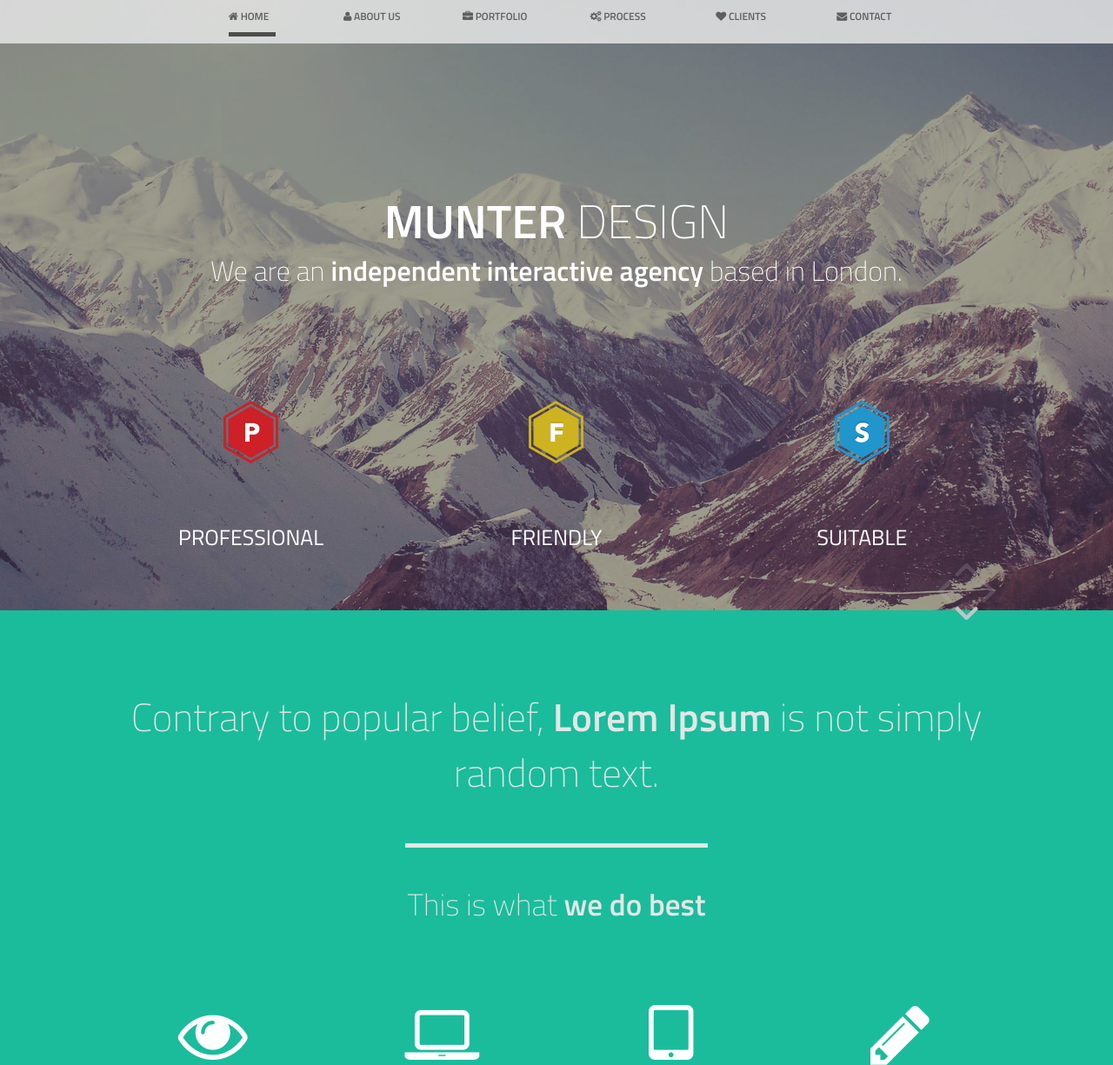
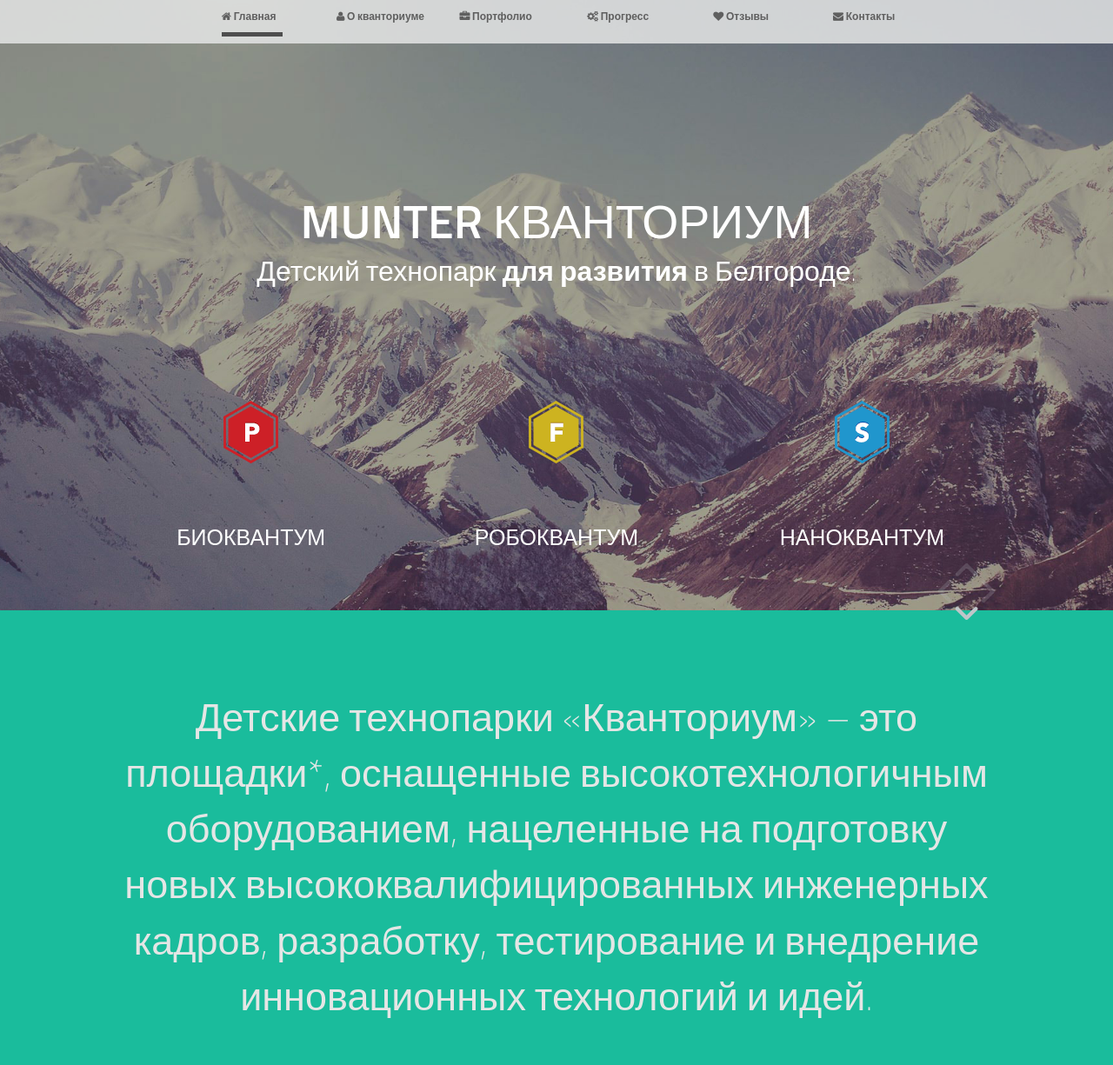
Before and after one commit to i-am-111/i-am-111.github.io, a plain HTML site: page index.html in a window 1280 px wide. Shown: the top 1225 px of the page at 87% size. Drawn offline with Linux system fonts and the light colour scheme.

Commit message:
Update index.html

```diff
--- a/index.html
+++ b/index.html
@@ -1,12 +1,12 @@
 <!doctype html>
 <html>
-<head lang="en">
+<head lang="ru">
 	<meta charset="utf-8">
 	<meta name="viewport" content="width=device-width, initial-scale=1, maximum-scale=1, user-scalable=no">
 
-	<title>MUNTER - Free Bootstrap 3 One Page Theme</title>
-	<meta name="description" content="BlackTie.co - Free Handsome Bootstrap Themes" />
-	<meta name="keywords" content="themes, bootstrap, free, templates, bootstrap 3, freebie,">
+	<title>КВАНТОРИУМ - Детский технопарк в Белгороде</title>
+	<meta name="description" content="КВАНТОРИУМ - Детский технопарк в Белгороде" />
+	<meta name="keywords" content="Белгород, кванториум, технопарк,">
 	<meta property="og:title" content="">
 
 	<link rel="stylesheet" type="text/css" href="css/bootstrap.min.css">
@@ -36,12 +36,12 @@
 
 			<div class="nav-collapse collapse navbar-responsive-collapse">
 				<ul class="nav row">
-					<li data-slide="1" class="col-12 col-sm-2"><a id="menu-link-1" href="#slide-1" title="Next Section"><span class="icon icon-home"></span> <span class="text">HOME</span></a></li>
-					<li data-slide="2" class="col-12 col-sm-2"><a id="menu-link-2" href="#slide-2" title="Next Section"><span class="icon icon-user"></span> <span class="text">ABOUT US</span></a></li>
-					<li data-slide="3" class="col-12 col-sm-2"><a id="menu-link-3" href="#slide-3" title="Next Section"><span class="icon icon-briefcase"></span> <span class="text">PORTFOLIO</span></a></li>
-					<li data-slide="4" class="col-12 col-sm-2"><a id="menu-link-4" href="#slide-4" title="Next Section"><span class="icon icon-gears"></span> <span class="text">PROCESS</span></a></li>
-					<li data-slide="5" class="col-12 col-sm-2"><a id="menu-link-5" href="#slide-5" title="Next Section"><span class="icon icon-heart"></span> <span class="text">CLIENTS</span></a></li>
-					<li data-slide="6" class="col-12 col-sm-2"><a id="menu-link-6" href="#slide-6" title="Next Section"><span class="icon icon-envelope"></span> <span class="text">CONTACT</span></a></li>
+					<li data-slide="1" class="col-12 col-sm-2"><a id="menu-link-1" href="#slide-1" title="Next Section"><span class="icon icon-home"></span> <span class="text">Главная</span></a></li>
+					<li data-slide="2" class="col-12 col-sm-2"><a id="menu-link-2" href="#slide-2" title="Next Section"><span class="icon icon-user"></span> <span class="text">О кванториуме</span></a></li>
+					<li data-slide="3" class="col-12 col-sm-2"><a id="menu-link-3" href="#slide-3" title="Next Section"><span class="icon icon-briefcase"></span> <span class="text">Портфолио</span></a></li>
+					<li data-slide="4" class="col-12 col-sm-2"><a id="menu-link-4" href="#slide-4" title="Next Section"><span class="icon icon-gears"></span> <span class="text">Прогресс</span></a></li>
+					<li data-slide="5" class="col-12 col-sm-2"><a id="menu-link-5" href="#slide-5" title="Next Section"><span class="icon icon-heart"></span> <span class="text">Отзывы</span></a></li>
+					<li data-slide="6" class="col-12 col-sm-2"><a id="menu-link-6" href="#slide-6" title="Next Section"><span class="icon icon-envelope"></span> <span class="text">Контакты</span></a></li>
 				</ul>
 				<div class="row">
 					<div class="col-sm-2 active-menu"></div>
@@ -65,16 +65,16 @@
 		<div class="container">
 			<div id="home-row-1" class="row clearfix">
 				<div class="col-12">
-					<h1 class="font-semibold">MUNTER <span class="font-thin">DESIGN</span></h1>
-					<h4 class="font-thin">We are an <span class="font-semibold">independent interactive agency</span> based in London.</h4>
+					<h1 class="font-semibold">MUNTER <span class="font-thin">КВАНТОРИУМ</span></h1>
+					<h4 class="font-thin">Детский технопарк <span class="font-semibold">для развития</span> в Белгороде.</h4>
 					<br>
 					<br>
 				</div><!-- /col-12 -->
 			</div><!-- /row -->
 			<div id="home-row-2" class="row clearfix">
-				<div class="col-12 col-sm-4"><div class="home-hover navigation-slide" data-slide="4"><img src="images/s02.png"></div><span>PROFESSIONAL</span></div>
-				<div class="col-12 col-sm-4"><div class="home-hover navigation-slide" data-slide="3"><img src="images/s01.png"></div><span>FRIENDLY</span></div>
-				<div class="col-12 col-sm-4"><div class="home-hover navigation-slide" data-slide="5"><img src="images/s03.png"></div><span>SUITABLE</span></div>
+				<div class="col-12 col-sm-4"><div class="home-hover navigation-slide" data-slide="4"><img src="images/s02.png"></div><span>БИОКВАНТУМ</span></div>
+				<div class="col-12 col-sm-4"><div class="home-hover navigation-slide" data-slide="3"><img src="images/s01.png"></div><span>РОБОКВАНТУМ</span></div>
+				<div class="col-12 col-sm-4"><div class="home-hover navigation-slide" data-slide="5"><img src="images/s03.png"></div><span>НАНОКВАНТУМ</span></div>
 			</div><!-- /row -->
 		</div><!-- /container -->
 	</div><!-- /slide1 -->
@@ -83,13 +83,14 @@
 	<div class="slide story" id="slide-2" data-slide="2">
 		<div class="container">
 			<div class="row title-row">
-				<div class="col-12 font-thin">Contrary to popular belief, <span class="font-semibold">Lorem Ipsum</span> is not simply random text.</div>
+				<div class="col-12 font-thin">Детские технопарки «Кванториум» – это площадки*, оснащенные высокотехнологичным
+оборудованием, нацеленные на подготовку новых высококвалифицированных инженерных кадров, разработку, тестирование и внедрение инновационных технологий и идей.</div>
 			</div><!-- /row -->
 			<div class="row line-row">
 				<div class="hr">&nbsp;</div>
 			</div><!-- /row -->
 			<div class="row subtitle-row">
-				<div class="col-12 font-thin">This is what <span class="font-semibold">we do best</span></div>
+				<div class="col-12 font-thin">Интеллектуальное <span class="font-semibold">развитие</span></div>
 			</div><!-- /row -->
 			<div class="row content-row">
 				<div class="col-12 col-lg-3 col-sm-6">
```
